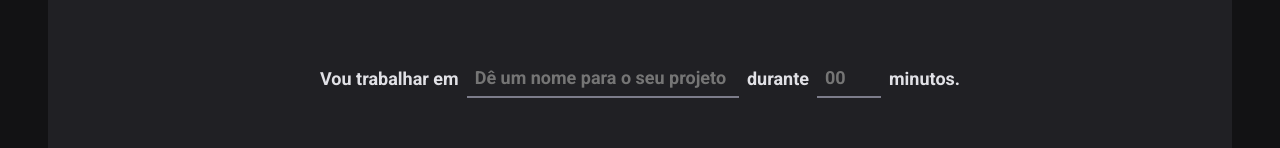
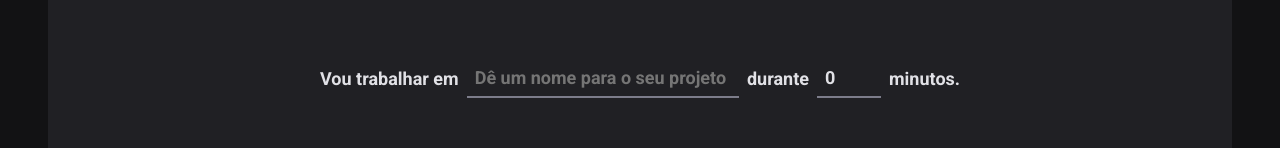
Before and after one commit to Orlandovpjunior/aprofundando_hooks, a React (Vite) app in the folder ignite-timer/: page / in a window 1280 px wide. Shown: the part 166-314 px from the top of the page. Built offline with nearby package versions, Linux system fonts and the light colour scheme.

Commit message:
chore: integra com fomularios do hookform

```diff
--- a/ignite-timer/package.json
+++ b/ignite-timer/package.json
@@ -10,11 +10,14 @@
     "preview": "vite preview"
   },
   "dependencies": {
+    "@hookform/resolvers": "^5.0.1",
     "phosphor-react": "^1.4.1",
     "react": "^19.0.0",
     "react-dom": "^19.0.0",
+    "react-hook-form": "^7.56.0",
     "react-router-dom": "^7.5.1",
-    "styled-components": "^6.1.17"
+    "styled-components": "^6.1.17",
+    "zod": "^3.24.3"
   },
   "devDependencies": {
     "@eslint/js": "^9.22.0",
--- a/ignite-timer/src/pages/Home/index.tsx
+++ b/ignite-timer/src/pages/Home/index.tsx
@@ -1,17 +1,53 @@
 import { Play } from "phosphor-react";
-import { CountdownContainer, FormContainer, HomeContainer, MinutesAmountInput, Separator, StartCountdownButton, TaskInput } from "./styles";
+import {useForm} from 'react-hook-form'
+import {zodResolver} from '@hookform/resolvers/zod'
+import zod from "zod";
+import {
+    CountdownContainer,
+    FormContainer,
+    HomeContainer,
+    MinutesAmountInput,
+    Separator,
+    StartCountdownButton,
+    TaskInput,
+} from "./styles";
 
+const newCycleFormValidationSchema = zod.object({
+    task: zod.string().min(1, 'Informe o nome do projeto'),
+    minutesAmount: zod.number()
+        .min(5, 'O ciclo precisa ser de no mínimo 5 minutos')
+        .max(60, 'O ciclo precisa ser de no máximo 60 minutos')
+})
+
+type NewCycleFormData = zod.infer<typeof newCycleFormValidationSchema>
 
 export function Home() {
+
+    const {register, handleSubmit, watch} = useForm<NewCycleFormData>({
+        resolver: zodResolver(newCycleFormValidationSchema),
+        defaultValues: {
+            task: '',
+            minutesAmount: 0,
+        }
+    })
+
+    function handleCreateNewCycle(data: NewCycleFormData){
+        console.log(data)
+    }
+
+    const task = watch('task')
+    const isSubmitDisabled = !task
+
     return (
         <HomeContainer>
-            <form action="task">
+            <form onSubmit={handleSubmit(handleCreateNewCycle)} action="">
                 <FormContainer>
                     <label htmlFor="">Vou trabalhar em</label>
                     <TaskInput
                         id="task"
                         placeholder="Dê um nome para o seu projeto"
                         list="taskSuggestions"
+                        {...register('task')}
                     />
                     <datalist id="taskSuggestions">
                         <option value="Projeto 1" />
@@ -27,6 +63,7 @@
                         step={5}
                         min={5}
                         max={60}
+                        {...register('minutesAmount', {valueAsNumber: true})}
                     />
                     <span>minutos.</span>
                 </FormContainer>
@@ -38,7 +75,10 @@
                     <span>0</span>
                     <span>0</span>
                 </CountdownContainer>
-                <StartCountdownButton disabled type="submit">
+                <StartCountdownButton
+                    disabled={isSubmitDisabled}
+                    type="submit"
+                >
                     <Play size={24} />
                     Começar
                 </StartCountdownButton>
```
Also changed, not shown: 1 other file (tests, documents, lock files or other folders).
